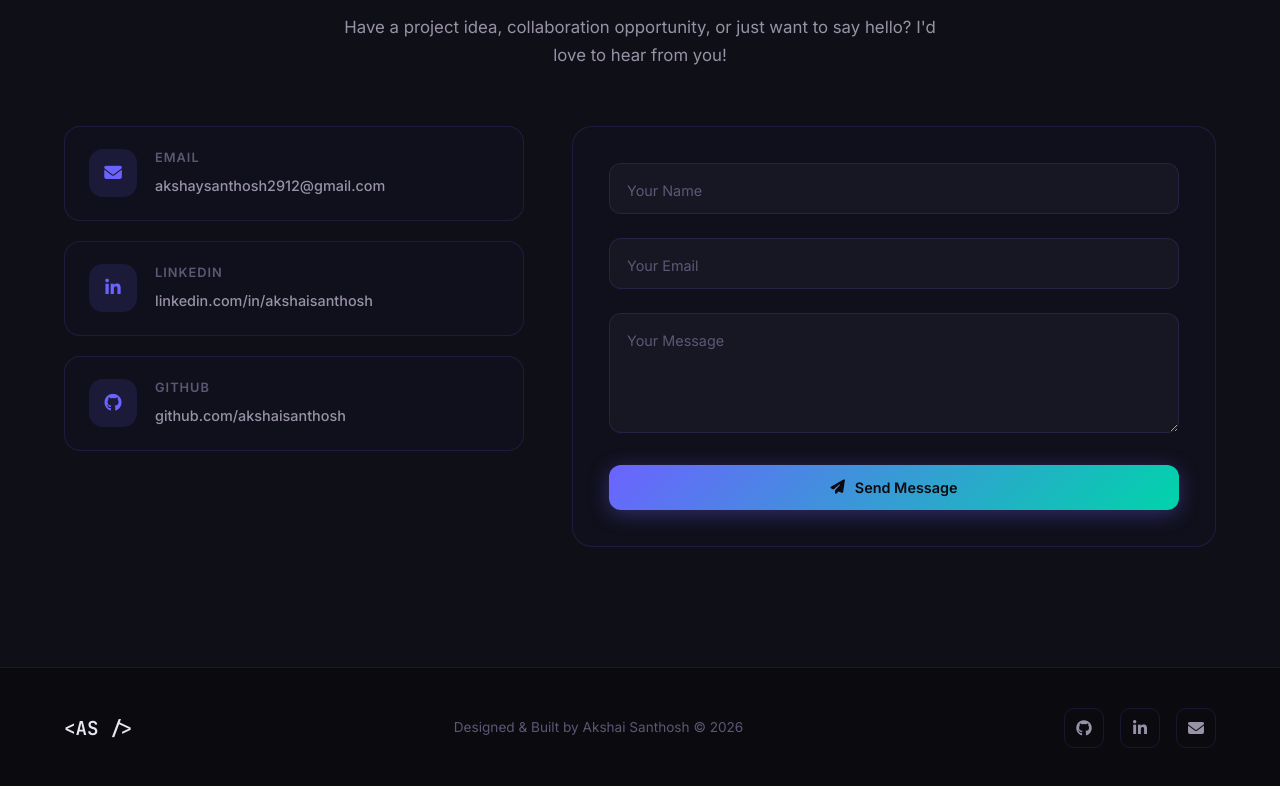
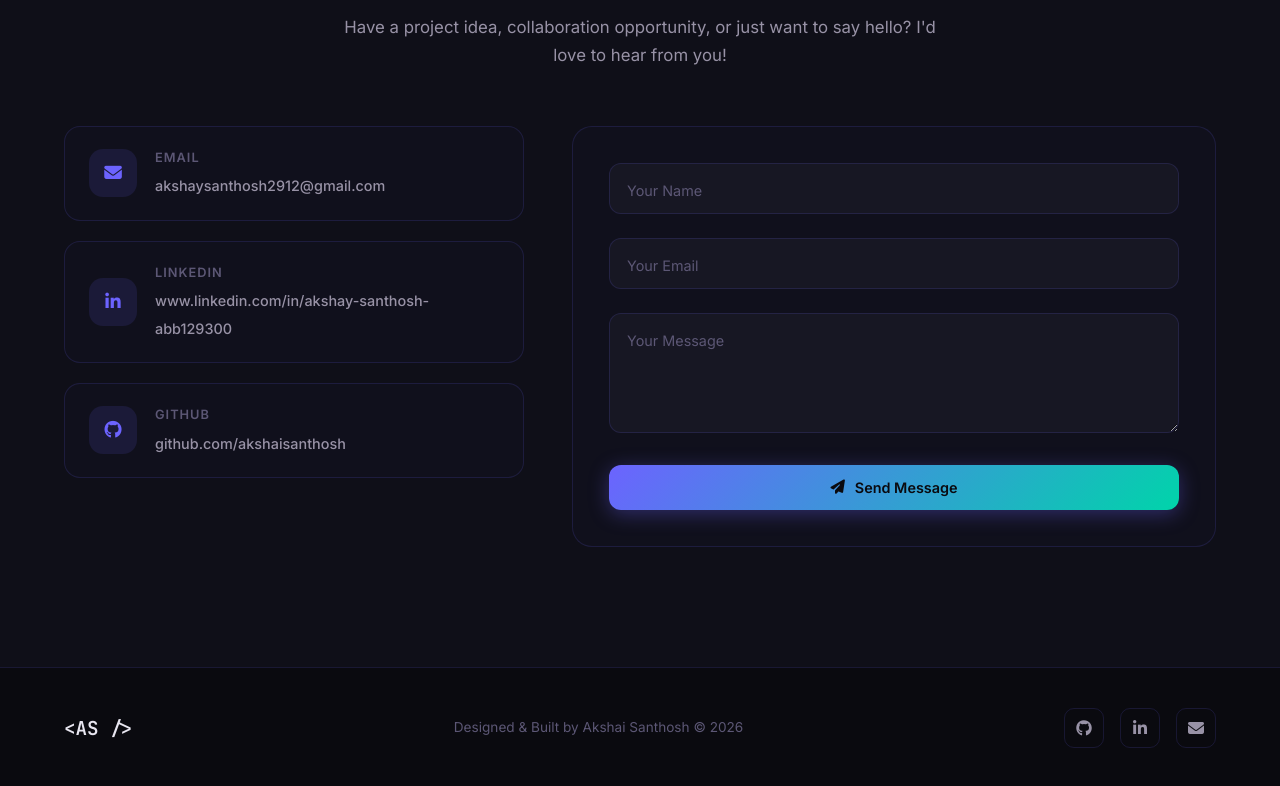
Before and after one commit to akshaysanthosh2912-ops/akshaysanthosh2912.github.io, a plain HTML site: page index.html in a window 1280 px wide. Shown: the part 5457-6243 px from the top of the page. Drawn offline with Linux system fonts and the light colour scheme.

Commit message:
Add files via upload

```diff
--- a/index.html
+++ b/index.html
@@ -516,7 +516,7 @@
             <div class="contact-icon"><i class="fab fa-linkedin-in"></i></div>
             <div>
               <h4>LinkedIn</h4>
-              <a href="https://linkedin.com/in/akshaisanthosh" target="_blank" rel="noopener">linkedin.com/in/akshaisanthosh</a>
+              <a href="https://www.linkedin.com/in/akshay-santhosh-abb129300" target="_blank" rel="noopener">www.linkedin.com/in/akshay-santhosh-abb129300</a>
             </div>
           </div>
           <div class="contact-card">
@@ -556,7 +556,7 @@
         <p>Designed & Built by Akshai Santhosh &copy; 2026</p>
         <div class="footer-socials">
           <a href="https://github.com/akshaisanthosh" aria-label="GitHub"><i class="fab fa-github"></i></a>
-          <a href="https://linkedin.com/in/akshaisanthosh" aria-label="LinkedIn"><i class="fab fa-linkedin-in"></i></a>
+          <a href="https://www.linkedin.com/in/akshay-santhosh-abb129300" aria-label="LinkedIn"><i class="fab fa-linkedin-in"></i></a>
           <a href="mailto:akshaysanthosh2912@gmail.com" aria-label="Email"><i class="fas fa-envelope"></i></a>
         </div>
       </div>
```
